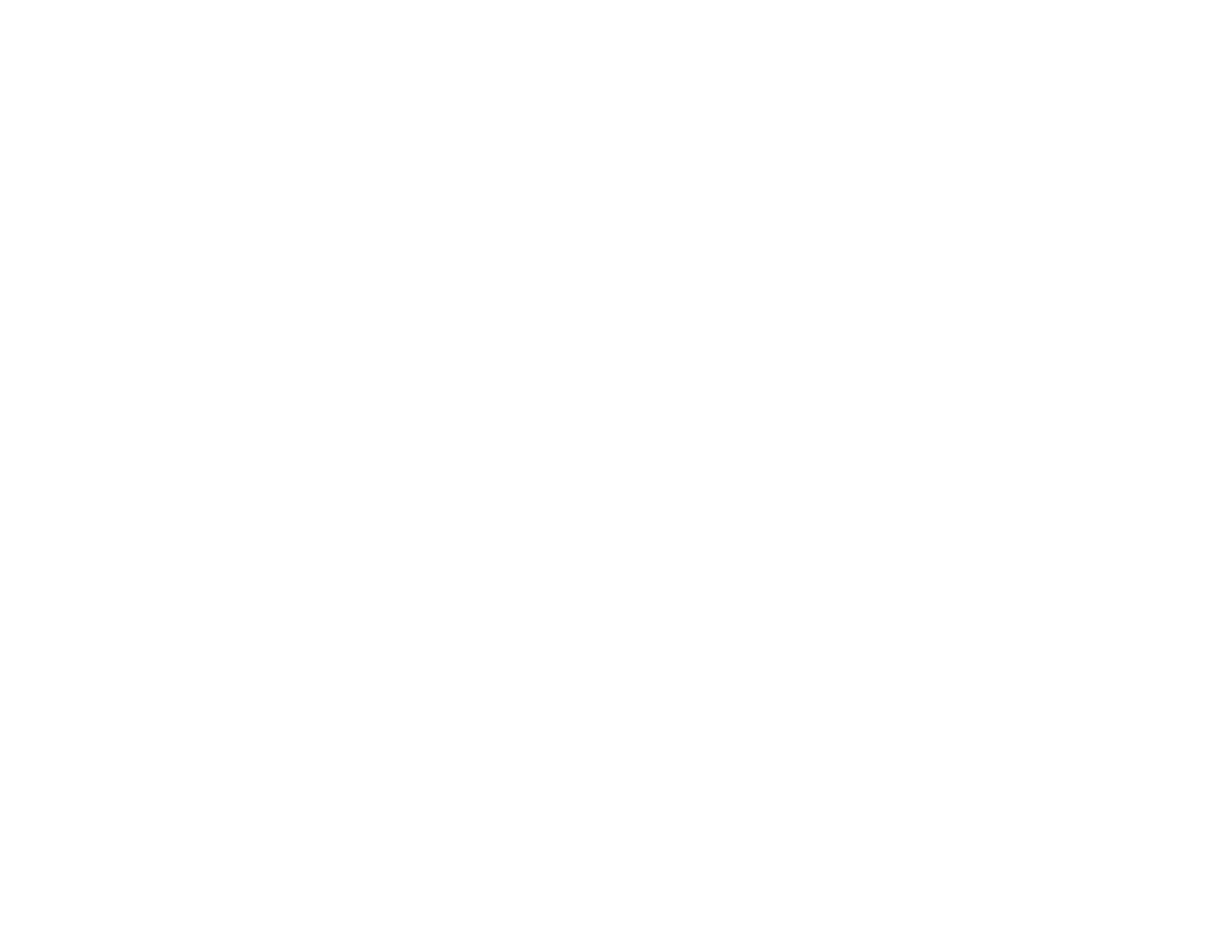
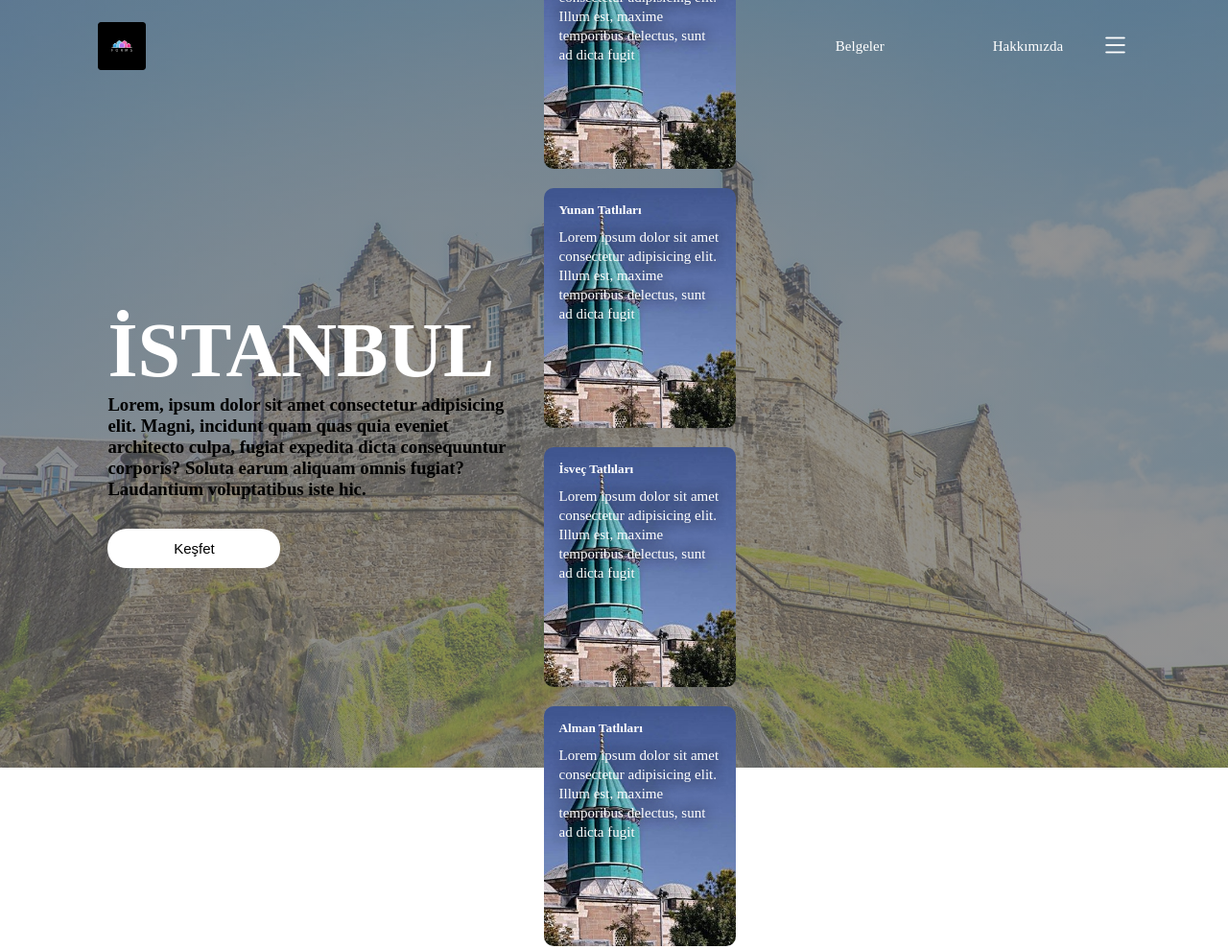
Before and after one commit to maku73/okul, a plain HTML site: page index.html in a window 1280 px wide. Shown: the whole page at 96% size. Before the commit the page ends 800 px from the top, so only its background shows below. Drawn offline with nearby package versions, Linux system fonts and the light colour scheme.

Commit message:
first commit

```diff
--- a/index.html
+++ b/index.html
@@ -6,8 +6,51 @@
     <meta name="viewport" content="width=device-width, initial-scale=1.0">
     <title>Document</title>
     <link rel="stylesheet" href="style.css">
+    <link rel="stylesheet" href="https://cdn.jsdelivr.net/npm/bootstrap-icons@1.9.1/font/bootstrap-icons.css">
 </head>
 <body>
-
+    <div class="container">
+    <!----navbar---->
+        <div class="navbar">
+            <img src="logo.png" class="logo">
+                <nav>
+                 <!---navigation side---->
+                    <ul>
+                        <li><a href="">Anasayfa</a></li>
+                        <li><a href="">Belgeler</a></li>
+                        <li><a href="">Hakkımızda</a></li>
+                    </ul>
+                </nav>
+                <i class="bi bi-list"></i>
+        </div>
+        <!----content----->
+        <div class="row">
+            <!-------left col----->
+            <div class="col">
+                <h1>İSTANBUL</h1>
+                <h3>Lorem, ipsum dolor sit amet consectetur adipisicing elit. Magni, incidunt quam quas quia eveniet architecto culpa, fugiat expedita dicta consequuntur corporis? Soluta earum aliquam omnis fugiat? Laudantium voluptatibus iste hic.</h3>
+                <button type="button">Keşfet</button>
+            </div>
+            <!------right col----->
+            <div class="col">
+                <div class="card">
+                    <h5>Türk Tatlıları</h5>
+                    <p>Lorem ipsum dolor sit amet consectetur adipisicing elit. Illum est, maxime temporibus delectus, sunt ad dicta fugit </p>
+                </div>
+                <div class="card">
+                    <h5>Yunan Tatlıları</h5>
+                    <p>Lorem ipsum dolor sit amet consectetur adipisicing elit. Illum est, maxime temporibus delectus, sunt ad dicta fugit </p>
+                </div>
+                <div class="card">
+                    <h5>İsveç Tatlıları</h5>
+                    <p>Lorem ipsum dolor sit amet consectetur adipisicing elit. Illum est, maxime temporibus delectus, sunt ad dicta fugit </p>
+                </div>
+                <div class="card">
+                    <h5>Alman Tatlıları</h5>
+                    <p>Lorem ipsum dolor sit amet consectetur adipisicing elit. Illum est, maxime temporibus delectus, sunt ad dicta fugit </p>
+                </div>
+            </div>
+        </div>
+    </div>
 </body>
 </html>
--- a/style.css
+++ b/style.css
@@ -0,0 +1,103 @@
+* {
+    margin: 0;
+    padding: 0;
+}
+.container {
+    width: 100%;
+    height: 100vh;
+    background-image: linear-gradient(rgba(100,100,100,0.7),rgba(100,100,100,0.7)),url("edinburg.jpg");
+    background-position: center;
+    background-size: cover;
+    padding-left: 8%;
+    padding-right: 8%;
+    box-sizing: border-box;
+}
+/*----navbar----*/
+.navbar {
+    height: 12%;
+    display: flex;
+    align-items: center;
+
+}
+.logo {
+    width: 50px;
+    cursor: pointer;
+}
+nav {
+    flex: 1;
+    text-align: right;
+}
+nav ul li {
+    list-style: none;
+    display: inline-block;
+    margin-left: 50px;
+    padding-left: 3%;
+    padding-right: 3%;
+
+}
+nav ul li a {
+    text-decoration: none;
+    color: white;
+    font-size: 15px;
+}
+.bi {
+    margin-left: 10px;
+    color: white;
+    font-size: 30px;
+}
+/*---content----*/
+.row {
+    display: flex;
+    height: 90%;
+    align-items: center;
+}
+.col {
+    flex-basis: 40%;
+    margin-left: 10px;
+}
+h1 {
+    color: white;
+    font-size: 80px;
+}
+p {
+    color: white;
+    font-size: 15px;
+    line-height: 20px;
+}
+button {
+    width: 180px;
+    color: black;
+    font-size: 15px;
+    padding: 12px 0;
+    background-color: white;
+    border-radius: 20px;
+    outline: none;
+    border: 0;
+    margin-top: 30px;
+    cursor: pointer;
+}
+.card {
+    width: 200px;
+    height: 250px;
+    display: inline-block;
+    border-radius: 10px;
+    padding: 15px;
+    box-sizing: border-box;
+    cursor: pointer;
+    margin: 10px 15px;
+    background-image: url(mevlana.jpg);
+    background-size: cover;
+    transition: transform 0.5s;
+}
+.card:hover {
+    transform: translateY(-10px);
+}
+h5 {
+    color: white;
+    text-shadow: 0 0 px rgb(235, 32, 32);
+}
+.card p {
+    text-shadow: 0 0 15px black;
+    font-size: 15px;
+    margin-top: 10px;
+}
```
Also changed, not shown: edinburg.jpg (added), logo.png (added), mevlana.jpg (added), 2 other files.
